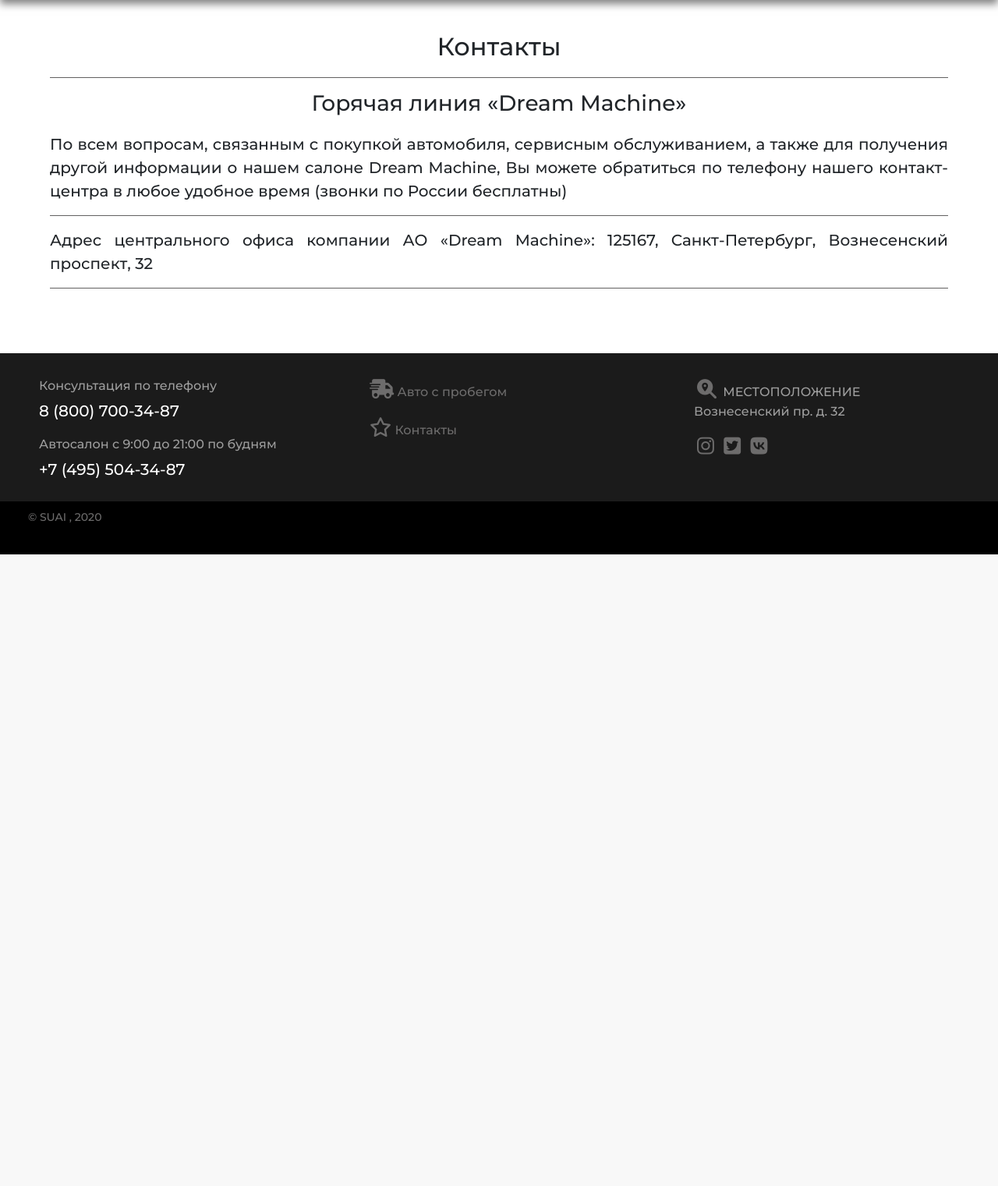
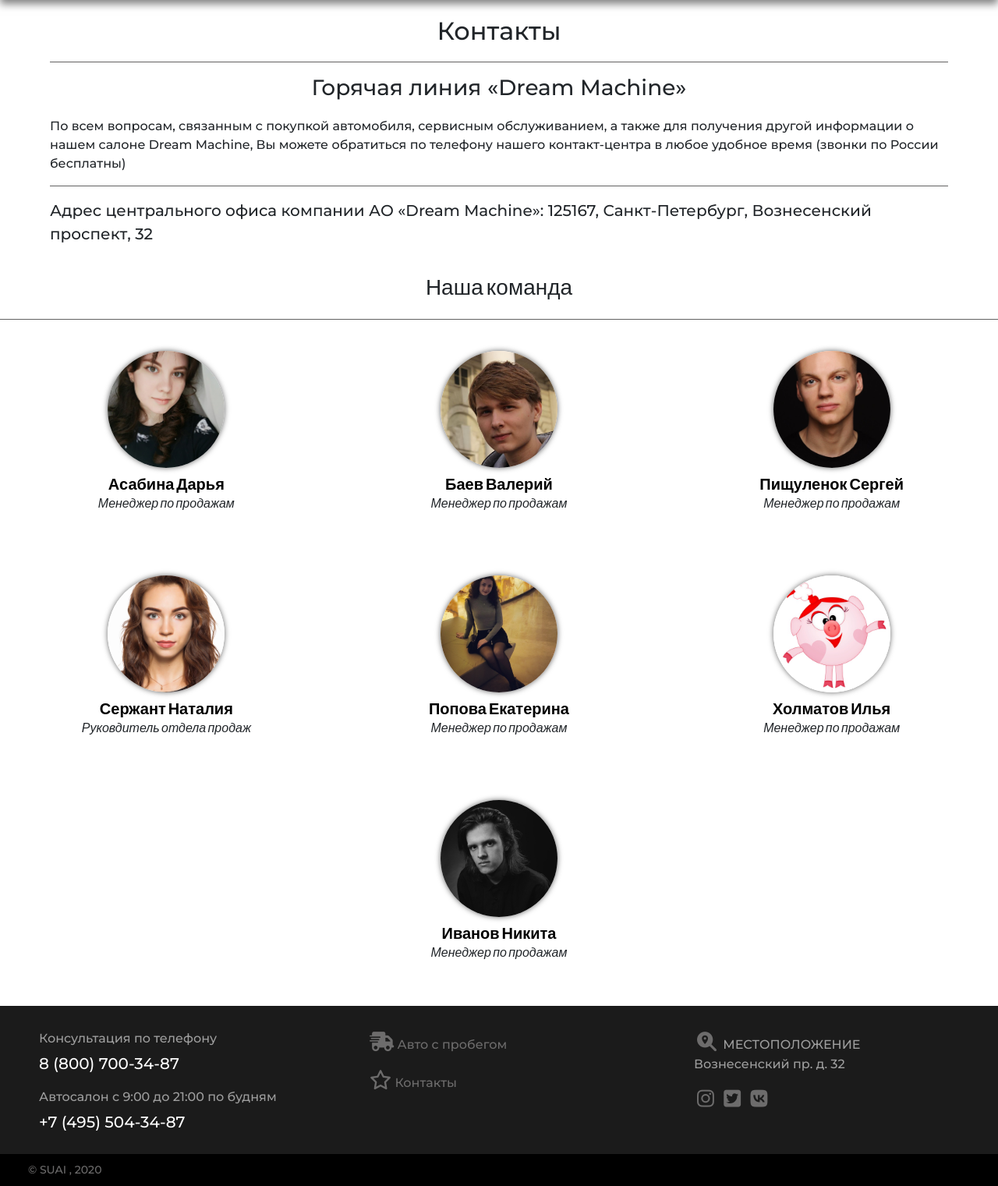
Before and after one commit to sirejja/Web_CW, a PHP site: page /contacts.php in a window 1280 px wide. Shown: the part 89-1610 px from the top of the page at 78% size. Before the commit the page ends 800 px from the top, so only its background shows below. Run offline with PHP 8.4, Linux system fonts and the light colour scheme; some libraries are stand-ins or nearby versions; some web fonts are replaced.

Commit message:
Почти доделали контакты

```diff
--- a/contacts.php
+++ b/contacts.php
@@ -8,11 +8,8 @@
 
   <link rel="stylesheet" href="https://cdn.jsdelivr.net/npm/bootstrap@4.5.3/dist/css/bootstrap.min.css" integrity="sha384-TX8t27EcRE3e/ihU7zmQxVncDAy5uIKz4rEkgIXeMed4M0jlfIDPvg6uqKI2xXr2" crossorigin="anonymous">
   <link rel="stylesheet" type="text/css" href="css/style.css">
-
   <link rel="stylesheet" type="text/css" href="css/style_contacts.css">
-
   <link rel="stylesheet" type="text/css" href="css/style-footer.css">
-
   <link rel="stylesheet" type="text/css" href="css/style-banner.css">
   <link rel="stylesheet" type="text/css" href="slick/slick.css"/>
   <link rel="stylesheet" type="text/css" href="slick/slick-theme.css"/>
--- a/css/style_contacts.css
+++ b/css/style_contacts.css
@@ -15,12 +15,59 @@
     text-align: center;
     margin-bottom: 20px;
   }
-  .text_contacts p {
-    text-align: justify;
+  .adress {
     font-size: 20px;
   }
-  @media (max-width: 800px) {
-    .text_contacts p {
+  @media (max-width: 650px) {
+  .adress {
       font-size: 14px;
     }
   }
+
+    .crew {
+      font-size: 30;
+    }
+    /*.container_members {
+      width: 1200px;
+      margin: 0 auto;
+    }*/
+    .members {
+      display: flex;
+      flex-wrap: wrap;
+      width: 100%;
+      justify-content: space-around;
+    }
+    .member {
+      text-align: center;
+      flex-basis: 33%;
+      padding: 24px;
+      box-sizing: border-box;
+      margin-bottom: 30px;
+
+
+    }
+    .member-name {
+      margin: 0;
+      margin-top: 12px;
+      font-weight: 600;
+      font-size: 20px;
+      color: black;
+      position: relative;
+      text-align: center;
+    }
+    .member-role {
+      font-style: italic;
+      font-size: 16px;
+      text-align: center;
+    }
+    .round {
+        border-radius: 100px; /* Радиус скругления */
+        border: 3px; /* Параметры рамки */
+        box-shadow: 0 0 7px #666; /* Параметры тени */
+       }
+    .member_img {
+      object-fit: cover;
+      border-radius: '50%';
+      width: 150px;
+      height: 150px;
+    }
--- a/inc/text_contacts.html
+++ b/inc/text_contacts.html
@@ -1,15 +1,57 @@
+<div>
     <div class="text_contacts">
-    <h2> Контакты </h2>
+        <h2 > Контакты </h2>
         <hr class = "line"></hr>
-    <h3> Горячая линия «Dream Machine»</h3>
+        <h3 > Горячая линия «Dream Machine»</h3>
 
-    <p> По всем вопросам, связанным с покупкой автомобиля, сервисным обслуживанием, а также для получения другой
+        <p > По всем вопросам, связанным с покупкой автомобиля, сервисным обслуживанием, а также для получения другой
         информации о нашем салоне Dream Machine, Вы можете обратиться по телефону нашего контакт-центра в любое удобное время
         (звонки по России бесплатны)</p>
         <hr class = "line"></hr>
-    <div>
-        <p>Адрес центрального офиса компании АО «Dream Machine»: 125167, Санкт-Петербург, Вознесенский проспект, 32</p>
+
+        <p class="adress" >Адрес центрального офиса компании АО «Dream Machine»: 125167, Санкт-Петербург, Вознесенский проспект, 32</p>
+        <script  type="text/javascript" charset="utf-8" async src="https://api-maps.yandex.ru/services/constructor/1.0/js/?um=constructor%3A209652098f3ec715ab0009e0c33f9f441b17f09d8aec1d33c0bf1cf953724aca&amp;width=100%25&amp;height=400&amp;lang=ru_RU&amp;scroll=true"></script>
     </div>
-    <script type="text/javascript" charset="utf-8" async src="https://api-maps.yandex.ru/services/constructor/1.0/js/?um=constructor%3A209652098f3ec715ab0009e0c33f9f441b17f09d8aec1d33c0bf1cf953724aca&amp;width=100%25&amp;height=400&amp;lang=ru_RU&amp;scroll=true"></script>
+
+    <div class="container_members">
+        <h3 class="crew">Наша команда</h3>
         <hr class = "line"></hr>
+        <div class="members">
+            <div class="member">
+                <img  src="img/6.jpg" width="100" height="100" class="round member_img">
+                <h2 class="member-name">Асабина Дарья</h2>
+                <span class="member-role">Менеджер по продажам</span>
             </div>
+            <div class="member">
+                <img  src="img/7.jpg" width="100" height="100" class="round member_img">
+                <h2 class="member-name">Баев Валерий</h2>
+                <span class="member-role">Менеджер по продажам</span>
+            </div>
+            <div class="member">
+                <img src="img/5.jpg" width="100" height="100" class="round member_img">
+                <h2 class="member-name">Пищуленок Сергей</h2>
+                <span class="member-role">Менеджер по продажам</span>
+            </div>
+            <div class="member">
+            <img  src="img/3.jpg" width="100" height="100" class="round member_img">
+                <h2 class="member-name">Сержант Наталия</h2>
+                <span class="member-role">Руковдитель отдела продаж</span>
+            </div>
+            <div class="member">
+                <img  src="img/4.jpg" width="100" height="100" class="round member_img">
+                <h2 class="member-name">Попова Екатерина</h2>
+                <span class="member-role">Менеджер по продажам</span>
+            </div>
+            <div class="member">
+                <img  src="img/1.jpg" width="100" height="100" class="round member_img">
+                <h2 class="member-name">Холматов Илья</h2>
+                <span class="member-role">Менеджер по продажам</span>
+            </div>
+            <div class="member">
+                <img  src="img/8.jpg" width="100" height="100" class="round member_img">
+                <h2 class="member-name ivanov">Иванов Никита</h2>
+                <span class="member-role">Менеджер по продажам</span>
+            </div>
+         </div>
+    </div>
+</div>
```
Also changed, not shown: img/1.jpg (added), img/3.jpg (added), img/4.jpg (added), img/5.jpg (added), img/6.jpg (added), img/7.jpg (added), img/8.jpg (added). Lines whose indentation alone changed are shown as unchanged.
